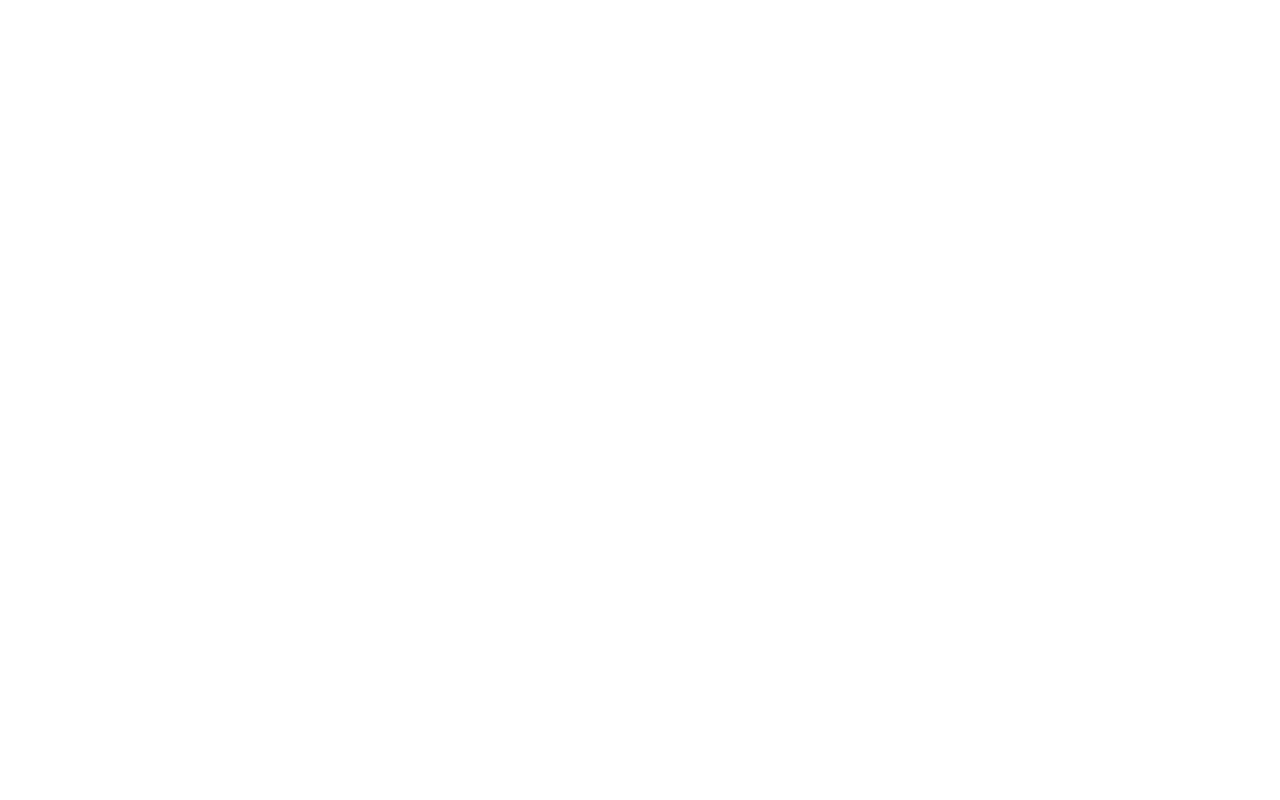
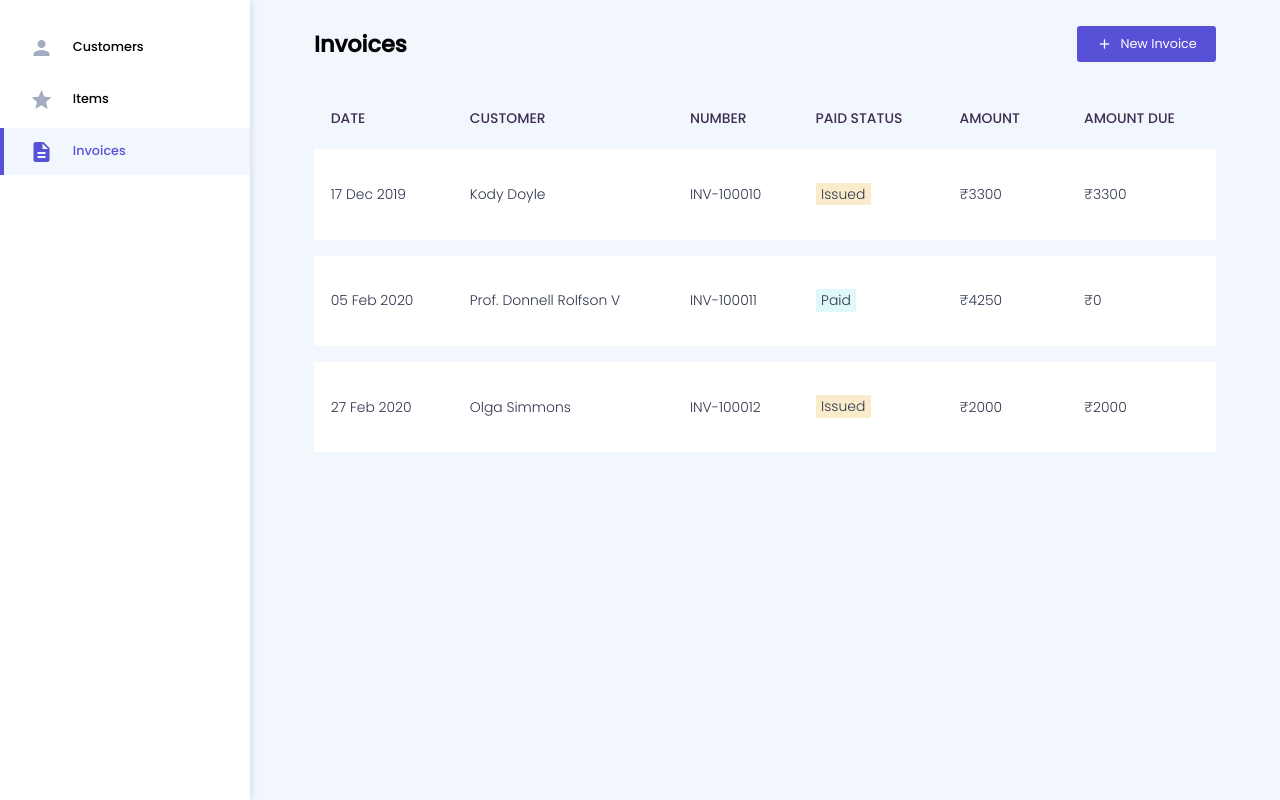
Before and after one commit to ashrivas8/rz-billbook, a website: page src/pages/invoice/index.html in a window 1280 px wide. Drawn offline with Linux system fonts and the light colour scheme.

Commit message:
feat:add-create-invoice-page (#23)
* add invoice list page

* fix document title and improve css

```diff
--- a/src/pages/invoice/index.html
+++ b/src/pages/invoice/index.html
@@ -0,0 +1,80 @@
+<!DOCTYPE html>
+<html lang="en">
+  <head>
+    <meta charset="UTF-8" />
+    <meta http-equiv="X-UA-Compatible" content="IE=edge" />
+    <meta name="viewport" content="width=device-width, initial-scale=1.0" />
+    <link rel="stylesheet" href="../../styles/common.css" />
+    <title>Billbook | Invoices</title>
+  </head>
+
+  <body class="dashboard">
+    <nav class="nav-bar">
+      <ul>
+        <a href="/pages/customers/">
+          <li class="nav-item"><i class="material-icons">person</i> Customers</li>
+        </a>
+        <a href="/pages/items/">
+          <li class="nav-item"><i class="material-icons">star</i>Items</li>
+        </a>
+        <a href="#">
+          <li class="nav-item nav-item--active"><i class="material-icons">description</i>Invoices</li>
+        </a>
+      </ul>
+    </nav>
+
+    <main class="content">
+      <header class="content__header">
+        <h1>Invoices</h1>
+        <a class="btn" href="/pages/invoice/create.html">
+          <i class="material-icons btn__icon btn__icon--left">add</i>New Invoice
+        </a>
+      </header>
+
+      <table class="clickable-table">
+        <thead>
+          <tr>
+            <th>Date</th>
+            <th>Customer</th>
+            <th>Number</th>
+            <th>Paid Status</th>
+            <th>Amount</th>
+            <th>Amount Due</th>
+          </tr>
+        </thead>
+        <tbody>
+          <tr>
+            <td>17 Dec 2019</td>
+            <td>Kody Doyle</td>
+            <td>INV-100010</td>
+            <td>
+              <span class="chip chip--yellow">Issued</span>
+            </td>
+            <td>&#8377;3300</td>
+            <td>&#8377;3300</td>
+          </tr>
+          <tr>
+            <td>05 Feb 2020</td>
+            <td>Prof. Donnell Rolfson V</td>
+            <td>INV-100011</td>
+            <td>
+              <span class="chip chip--green">Paid</span>
+            </td>
+            <td>&#8377;4250</td>
+            <td>&#8377;0</td>
+          </tr>
+          <tr>
+            <td>27 Feb 2020</td>
+            <td>Olga Simmons</td>
+            <td>INV-100012</td>
+            <td>
+              <span class="chip chip--yellow">Issued</span>
+            </td>
+            <td>&#8377;2000</td>
+            <td>&#8377;2000</td>
+          </tr>
+        </tbody>
+      </table>
+    </main>
+  </body>
+</html>
--- a/src/styles/common.css
+++ b/src/styles/common.css
@@ -160,6 +160,7 @@ label > .text-field,
   display: flex;
   align-items: center;
   border-left: 0.3rem solid transparent;
+  margin-bottom: 0.4em;
 }
 
 .nav-item i {
@@ -227,6 +228,18 @@ label > .text-field,
   transition: transform ease 0.2s;
 }
 
+.chip {
+  padding: 0.1em 0.4em;
+}
+
+.chip--yellow {
+  background-color: rgb(248,236,203);
+}
+
+.chip--green {
+  background-color: rgb(223,249,250);
+}
+
 @media screen and (max-width: 900px) {
   .form__row {
     flex-direction: column;
```
